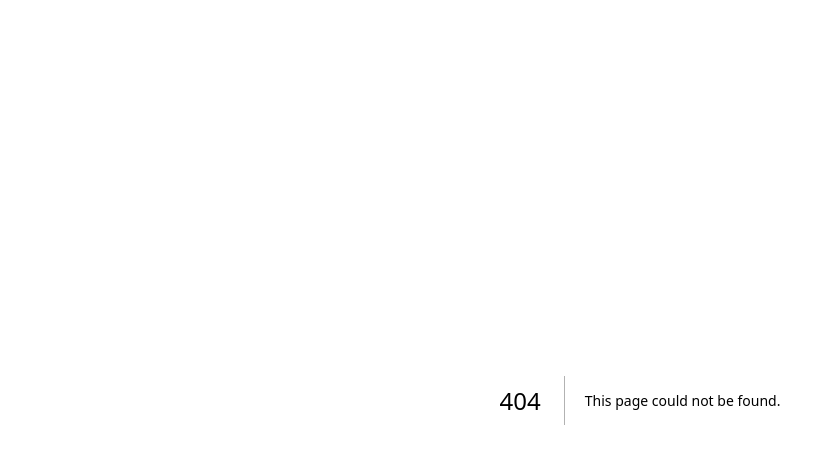
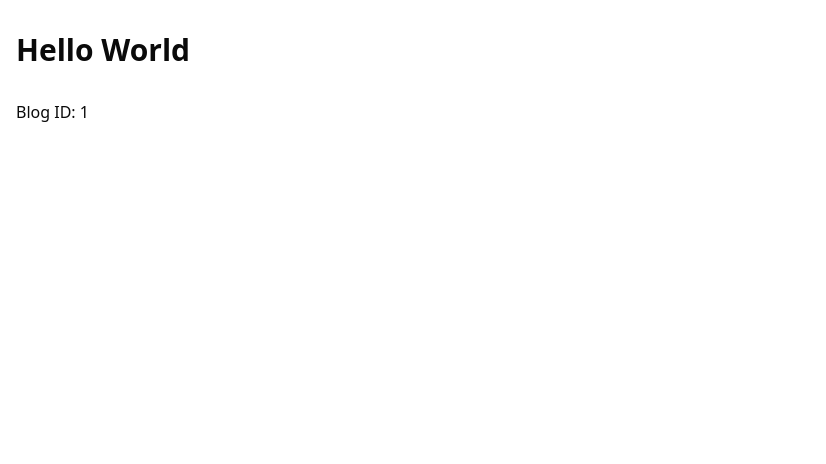
Before and after one commit to digital-nomad01/nomadlife-cms, a Next.js app: page /blog/1 in a window 1280 px wide. Before the commit this address had no page. Shown: the top 464 px of the page, without its empty margins (0-826 px from the left). Built offline with nearby package versions, Linux system fonts and the light colour scheme.

Commit message:
feat: add blog detail page

```diff
--- /dev/null
+++ b/src/app/blog/[id]/page.tsx
@@ -0,0 +1,14 @@
+interface BlogPostPageProps {
+  params: {
+    id: string;
+  };
+}
+
+export default function BlogPostPage({ params }: BlogPostPageProps) {
+  return (
+    <div className="container mx-auto px-4 py-8">
+      <h1 className="text-3xl font-bold mb-8">Hello World</h1>
+      <p>Blog ID: {params.id}</p>
+    </div>
+  );
+}
```
